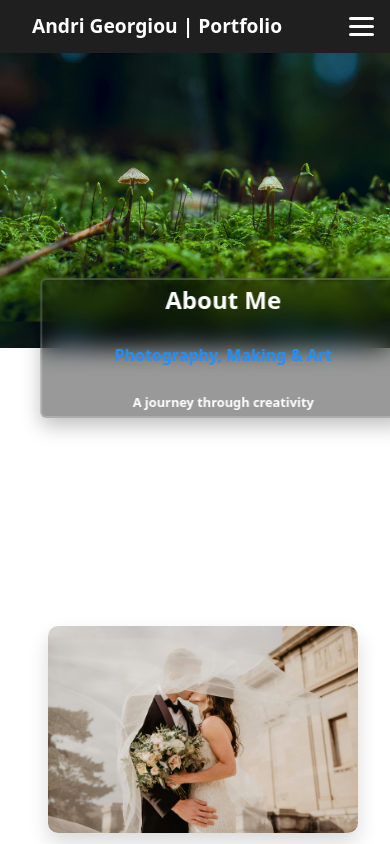
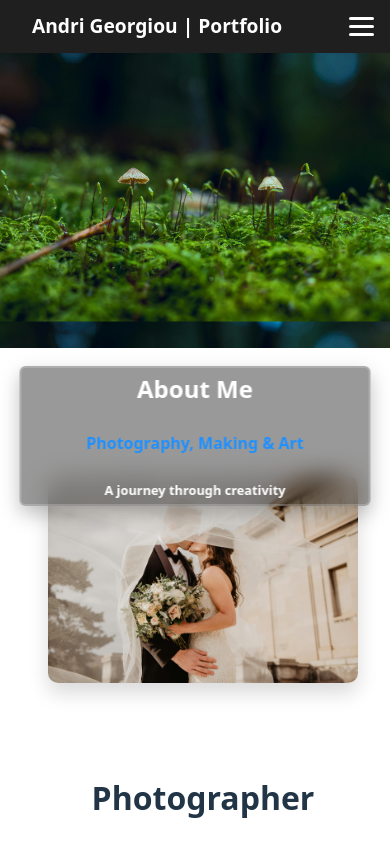
Before and after one commit to VictorySpecificationII/flowersbythebed-photography, a React (Vite) app: page /about in a window 390 px wide. Shown: the top 844 px of the page. Built offline with nearby package versions, Linux system fonts and the light colour scheme.

Commit message:
centered the aboutme rectangle

```diff
--- a/src/modules/submodules/AboutMe/AboutMe.css
+++ b/src/modules/submodules/AboutMe/AboutMe.css
@@ -196,18 +196,19 @@
   }
 }
 
+
 @media (max-width: 480px) {
   .aboutme-parallax-section {
     height: 35vh;
   }
 
   .aboutme-divider {
+    position: absolute;
+    top: 60%;                /* adjust as needed */
+    left: 50%;
+    transform: translate(-50%, -50%);
     width: 90%;
     height: 140px;
-    position: relative;
-    left: 50%;
-    transform: translateX(-50%);
-    top: -80px;                     /* move further up */
     padding: 0.8rem;
   }
 }
```
